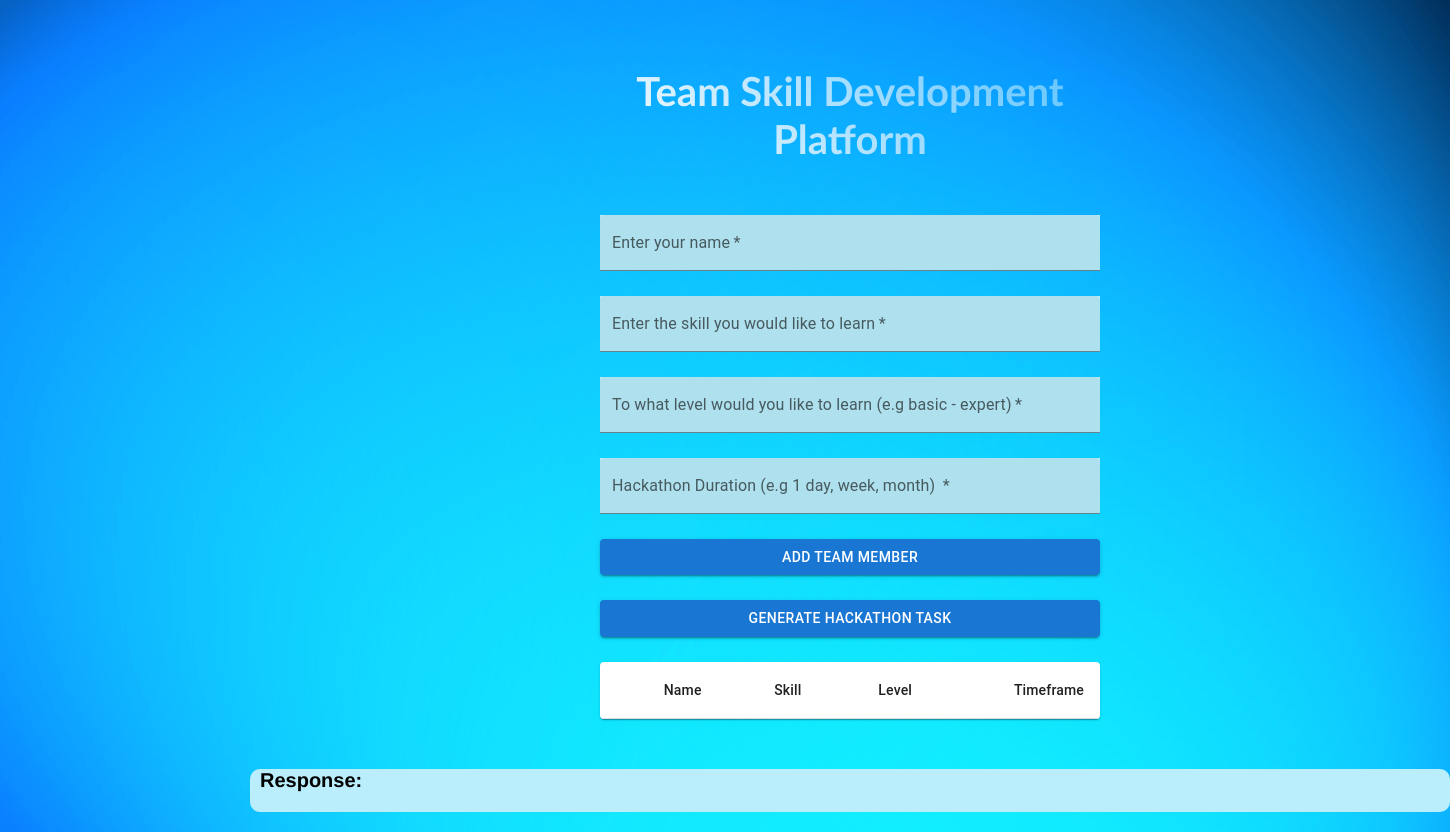
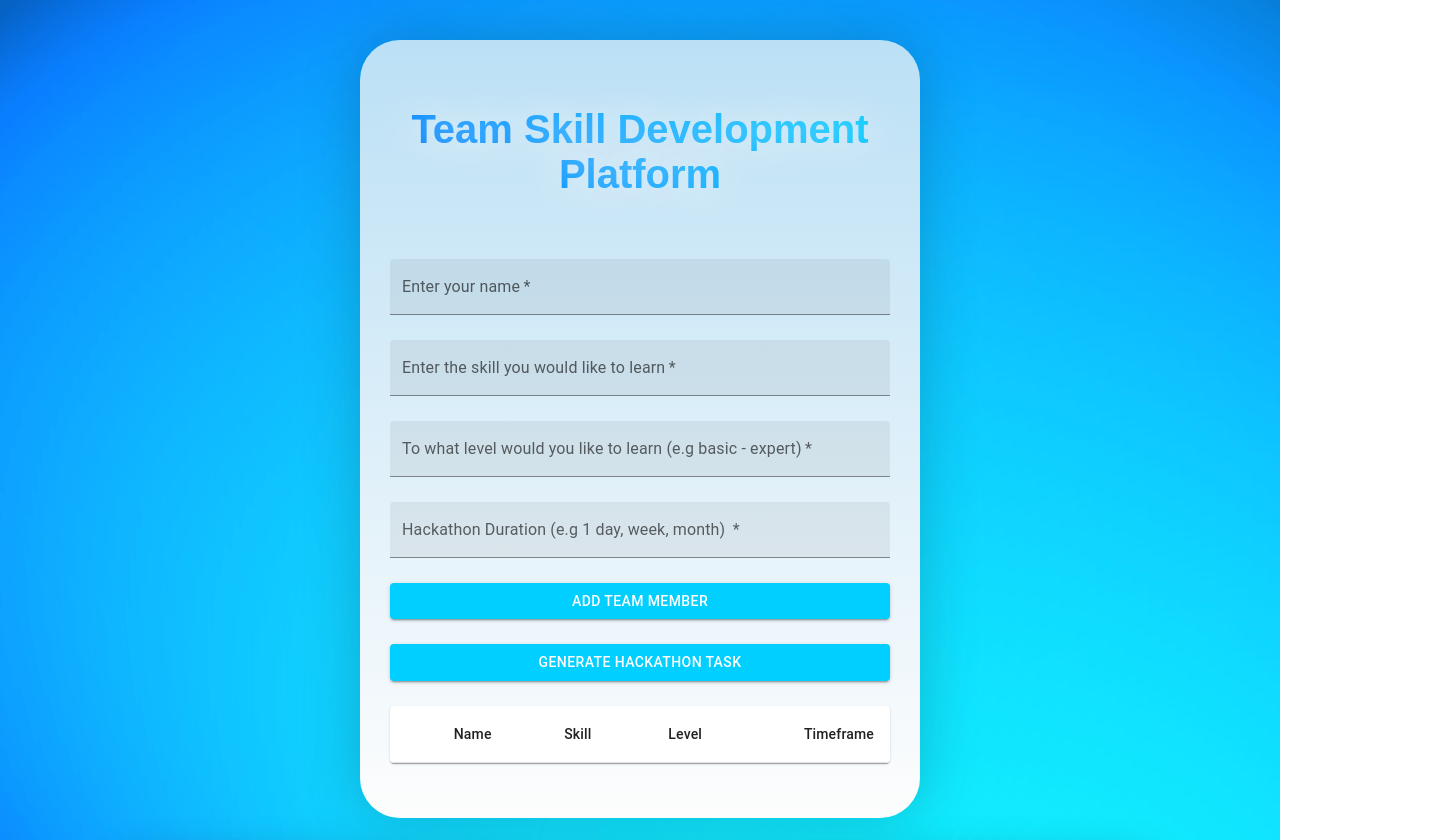
Before and after one commit to CalumMcCallion/skill-developer, a React (Create React App) app: page / in a window 1280 px wide. Shown: the top 840 px of the page, 1450 px wide, since content can reach past the window. Built offline with nearby package versions, Linux system fonts and the light colour scheme.

Commit message:
UI changes

```diff
--- a/package.json
+++ b/package.json
@@ -43,5 +43,10 @@
       "last 1 firefox version",
       "last 1 safari version"
     ]
+  },
+  "devDependencies": {
+    "autoprefixer": "^10.4.14",
+    "postcss": "^8.4.23",
+    "tailwindcss": "^3.3.1"
   }
 }
--- a/src/App.css
+++ b/src/App.css
@@ -1,58 +1,118 @@
-
 .Spacing {
-  font-family:'Gill Sans', 'Gill Sans MT', Calibri, 'Trebuchet MS', sans-serif;
+  font-family: 'Segoe UI', Tahoma, Geneva, Verdana, sans-serif;
   font-size: large;
   text-align: center;
   display: flex;
   flex-direction: column;
   gap: 25px;
   margin-top: 40px;
-  margin-left: 600px;
+  margin-left: auto;
+  margin-right: auto;
   width: 500px;
+  border-radius: 40px;
+  background: linear-gradient(to bottom, #bbe0f5, #FDFDFD);
+  box-shadow: 0px 0px 60px rgba(0, 0, 0, 0.2);
+  padding: 30px;
 }
 
-.Spacing > * {
-  background-color: rgb(186, 238, 252);
+
+.Spacing button:hover {
+  transform: translateY(-2px);
+  box-shadow: 0px 4px 8px rgb(92, 199, 245);
+  background-color: #00c3ff;
 }
+.Spacing button {
+ background-color: #00CFFF;
+}
+
+
+.Spacing input[type="text"]:hover {
+  transform: translateY(-2px);
+  box-shadow: 0px 4px 8px rgb(92, 199, 245);
+}
+
+
 
 
 .Title {
   font-size: 40px;
-  font-weight: bold;
+  font-family: 'Raleway',sans-serif;
+  font-weight: 800;
   text-align: center;
-  background: linear-gradient(45deg, #ffffff, #5ac2ff);
+  background-image: linear-gradient(45deg, #0078FF, #00CFFF);
   -webkit-background-clip: text;
   -webkit-text-fill-color: transparent;
+  padding: 10px 20px;
+  border-radius: 10px;
+  transition: all 0.2s ease-in-out;
+  text-shadow: 0px 0px 40px rgb(255, 255, 255);
   }
 
+
+
 .Preview-Box {
-  background-color: rgb(186, 238, 252);
-  margin-left: 250px;
+  background-color: #F2F5FA;
+  margin-left: auto;
+  margin-right: auto;
   margin-top: 50px;
-  width: 1200px;
-  height: fit-content;
+  width: 80%;
+  max-width: 1200px;
   border-radius: 10px;
+  overflow: hidden;
+  margin-bottom: 20px;
+  opacity: 0.4; /* set initial opacity to 50% */
+  box-shadow: 0px 0px 50px rgba(0, 0, 0);
+  transition: opacity 0.5s ease-in-out; /* add a transition effect to the opacity property */
 }
 
+.Preview-Box.show {
+  opacity: 1; /* set opacity to 100% when the 'show' class is added */
+}
+
+
+
 .Preview-Text {
-  color: black;
+  color: #333333;
   font-size: 20px;
   display: flex;
   margin: 20px;
   flex-direction: column;
   align-items: flex-start;
   justify-content: flex-start;
-  font-family: 'Franklin Gothic Medium', 'Arial Narrow', Arial, sans-serif;
+  font-family: 'Segoe UI', Tahoma, Geneva, Verdana, sans-serif;
 }
 
 .Preview-Title {
-    color: black;
-    font-size: 20px;
+  color: #0078FF;
+  font-size: 24px;
   display: flex;
   flex-direction: column;
   align-items: flex-start;
   justify-content: flex-start;
   margin-left: 10px;
   margin-top: 5px;
-    font-family: 'Franklin Gothic Medium', 'Arial Narrow', Arial, sans-serif;
+  font-family: 'Segoe UI', Tahoma, Geneva, Verdana, sans-serif;
 }
+
+.Preview-Box-Text {
+  color: #333333;
+  font-size: 20px;
+  display: flex;
+  margin: 20px;
+  flex-direction: column;
+  align-items: flex-start;
+  justify-content: flex-start;
+  font-family: 'Segoe UI', Tahoma, Geneva, Verdana, sans-serif;
+}
+
+.Preview-Box-Title {
+  color: #0078FF;
+  font-size: 24px;
+  display: flex;
+  flex-direction: column;
+  align-items: flex-start;
+  justify-content: flex-start;
+  margin-left: 10px;
+  margin-top: 5px;
+  font-family: 'Segoe UI', Tahoma, Geneva, Verdana, sans-serif;
+}
--- a/src/App.tsx
+++ b/src/App.tsx
@@ -1,9 +1,10 @@
 import TextField from "@mui/material/TextField";
 import * as React from "react";
 import { useState } from "react";
+import CircularProgress from "@mui/material/CircularProgress";
 import { Configuration, OpenAIApi } from "openai";
 import Typography from "@mui/material/Typography";
-import { CompletionResponse } from '@openai/openai-api';
+import { CompletionResponse } from "@openai/openai-api";
 import Box from "@mui/material/Box";
 import "./App.css";
 import Stack from "@mui/material/Stack";
@@ -16,25 +17,15 @@ import TableHead from "@mui/material/TableHead";
 import TableRow from "@mui/material/TableRow";
 import Paper from "@mui/material/Paper";
 
-import Snackbar from "@mui/material/Snackbar";
-import MuiAlert, { AlertProps } from "@mui/material/Alert";
-
 const API_KEY = "API_KEY_HERE";
 
 const configuration = new Configuration({
-  apiKey: API_KEY,
+  apiKey: "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",
 });
 
 const openai = new OpenAIApi(configuration);
 
 function App() {
-  const Alert = React.forwardRef<HTMLDivElement, AlertProps>(function Alert(
-    props,
-    ref
-  ) {
-    return <MuiAlert elevation={6} ref={ref} variant="filled" {...props} />;
-  });
-
   function createData(
     nameP: string,
     skillP: string,
@@ -46,6 +37,7 @@ function App() {
 
   const [open, setOpen] = React.useState(false);
   const [name, setName] = useState("");
+  const [loading, setLoading] = useState(false);
   const [skill, setSkill] = useState("");
   const [level, setLevel] = useState("");
   const [timeframe, setTimeframe] = useState("");
@@ -65,12 +57,14 @@ function App() {
     setLevel(event.target.value);
   };
 
-  const handleTimeframeChange = (event: React.ChangeEvent<HTMLInputElement>) => {
+  const handleTimeframeChange = (
+    event: React.ChangeEvent<HTMLInputElement>
+  ) => {
     setTimeframe(event.target.value);
   };
 
   const generateHackathonTask = async () => {
-    let prompt = '';
+    let prompt = "";
     const numRows = rows.length;
     if (numRows > 0) {
       prompt = `Develop a comprehensive and customized learning plan (hackathon) for the following team members: `;
@@ -78,10 +72,12 @@ function App() {
         prompt += `${row.nameP}, `;
       });
       rows.forEach((row) => {
-        prompt = prompt.slice(0, -2) + `, ${row.nameP} to master ${row.skillP} within ${row.timeP} to a ${row.levelP} level . `;
+        prompt =
+          prompt.slice(0, -2) +
+          `, ${row.nameP} to learn ${row.skillP} within ${row.timeP} to a ${row.levelP} level . `;
       });
     } else {
-      prompt = `Develop a comprehensive and customized learning plan (hackathon) for ${name} to master ${skill} to a ${level} level within ${timeframe}. The plan should be tailored to ${name}'s requirements, and goals. It should include an overview of the task, specific and actionable steps, resources to call upon to help with learning ${skill} and help with completing the task, and milestones that ${name} can follow to achieve their objective. Additionally, please provide a brief explanation for each step and the reason behind it. The plan should empower ${name} to not only learn ${skill} but also develop a deep understanding and practical application of it. The final learning plan should be presented in a clear and concise format that is easy for ${name} to follow and refer to throughout their learning journey.`;
+      prompt = `Develop a comprehensive and customized learning plan (hackathon) for ${name} to learn ${skill} to a ${level} level within ${timeframe}. The plan should be tailored to ${name}'s requirements, and goals. It should include an overview of the task, specific and actionable steps, resources to call upon to help with learning ${skill} and help with completing the task, and milestones that ${name} can follow to achieve their objective. Additionally, please provide a brief explanation for each step and the reason behind it. The plan should empower ${name} to not only learn ${skill} but also develop a deep understanding and practical application of it. The final learning plan should be presented in a clear and concise format that is easy for ${name} to follow and refer to throughout their learning journey.`;
     }
 
     prompt += `The plan should be tailored to the requirements and goals of each team member. It should include an overview of the task, specific and actionable steps, resources to call upon to help with learning ${skill} and help with completing the task, and milestones that each team member can follow to achieve their objective. Additionally, please provide a brief explanation for each step and the reason behind it. The plan should empower each team member to not only learn ${skill} but also develop a deep understanding and practical application of it. The final learning plan should be presented in a clear and concise format that is easy for each team member to follow and refer to throughout their learning journey.`;
@@ -103,7 +99,7 @@ Resources:
 
 (Tool) documentation: https://(tool).org.html
 (Tool) tutorial: https://(tool).org/tutorial.html
-    `
+    `;
 
     setOpen(true);
 
@@ -119,7 +115,6 @@ Resources:
     const hackathonTask = choice.message.content.trim();
 
     setHackathonTask(hackathonTask);
-
 
     // let firstResponse = hackathonTask;
     // let finalResponse = "Combine the following tasks into a singular hackathon that is split into individual tasks suited for the team member and the skill, level and timeframe they set: " + firstResponse;
@@ -143,12 +138,7 @@ Resources:
     // });
 
     // setHackathonTaskF(completion2.data.choices[0].text);
-
   };
-
-
-
-
 
   const addTeamMember = async () => {
     const newRow = createData(name, skill, level, timeframe);
@@ -159,10 +149,8 @@ Resources:
     setTimeframe("");
   };
 
-
   const numRows = rows.length;
-  if (numRows > 1){
-
+  if (numRows > 1) {
   }
 
   const handleClose = (event, reason) => {
@@ -170,6 +158,11 @@ Resources:
       return;
     }
     setOpen(false);
+  };
+
+  const handleGenerateHackathonTaskClick = () => {
+    setLoading(true);
+    generateHackathonTask();
   };
 
   return (
@@ -220,19 +213,9 @@ Resources:
         <Button variant="contained" onClick={addTeamMember}>
           Add Team Member
         </Button>
-        <Button variant="contained" onClick={generateHackathonTask}>
+        <Button variant="contained" onClick={handleGenerateHackathonTaskClick}>
           Generate Hackathon Task
         </Button>
-
-        <Snackbar open={open} autoHideDuration={3000} onClose={handleClose}>
-          <Alert
-            onClose={handleClose}
-            severity="success"
-            sx={{ width: "100%" }}
-          >
-            Inputs Successfully Submitted - Generating Hackathon
-          </Alert>
-        </Snackbar>
 
         <TableContainer component={Paper}>
           <Table sx={{ minWidth: 500 }} aria-label="simple table">
@@ -259,14 +242,18 @@ Resources:
             </TableBody>
           </Table>
         </TableContainer>
+        <div>{loading && !hackathonTask && <CircularProgress />}</div>
       </div>
 
-      <div className="Preview-Box">
-      <h1 className="Preview-Title">Response:</h1>
-        <div className="Preview-Text">{hackathonTask && <p>{hackathonTask}</p>}
-        </div>
+      <div className={`Preview-Box ${hackathonTask ? "show" : ""}`}>
+        {hackathonTask && <h1 className="Preview-Box-Title">Response:</h1>}
+        <div
+          className="Preview-Box-Text"
+          dangerouslySetInnerHTML={{
+            __html: hackathonTask && hackathonTask.replace(/\n/g, "<br>"),
+          }}
+        ></div>
       </div>
-
     </>
   );
 }
```
Also changed, not shown: tailwind.config.js (added, +8 -0 lines), 2 other files (tests, documents, lock files or other folders). Lines whose indentation alone changed are shown as unchanged.
